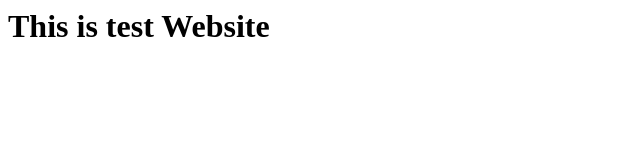
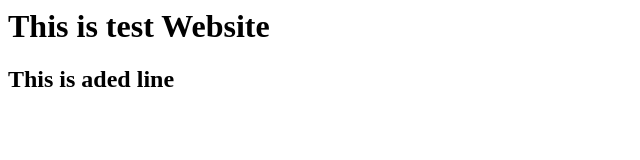
Before and after one commit to amitkhadegit/devops_Amit, a plain HTML site: page index.html in a window 1280 px wide. Shown: the whole page, without its empty margins (0-640 px from the left). Drawn offline with Linux system fonts and the light colour scheme.

Commit message:
Added line

```diff
--- a/index.html
+++ b/index.html
@@ -1 +1,2 @@
 <h1> This is test Website</h1>
+<h2>This is aded line</h2>
```
